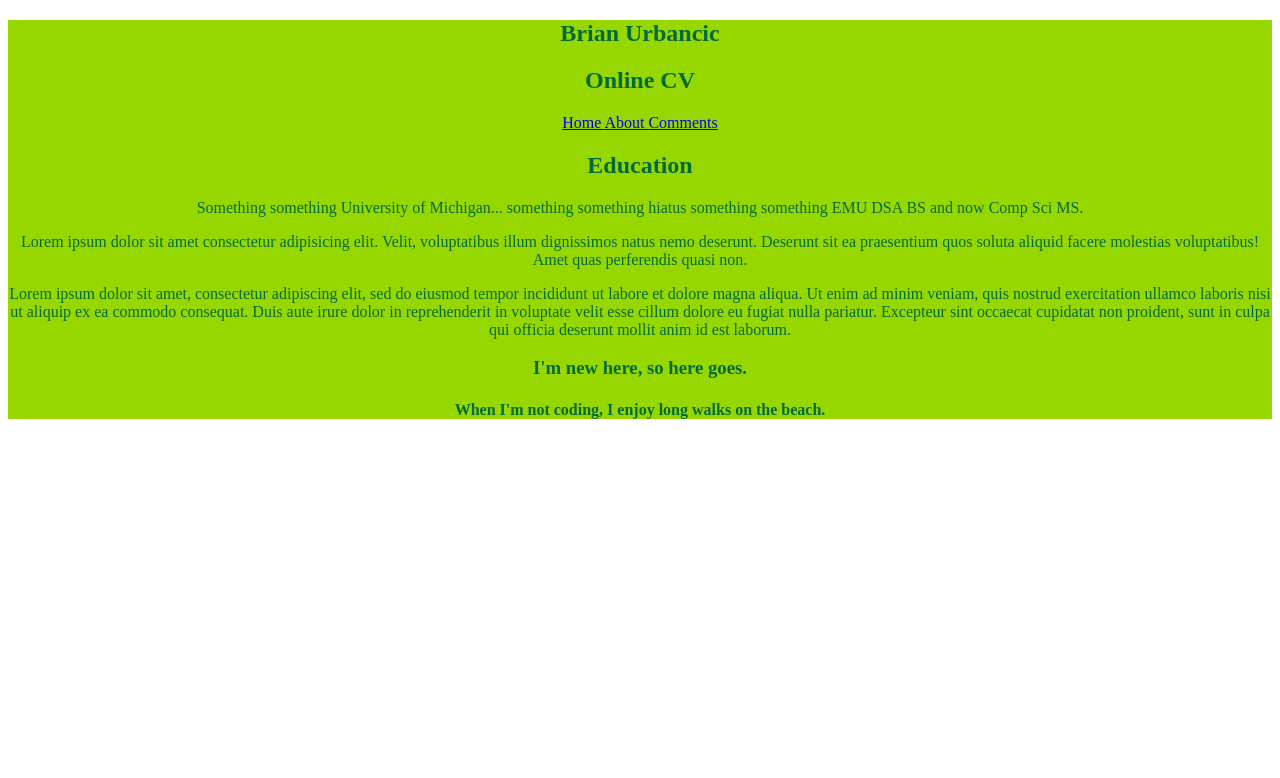
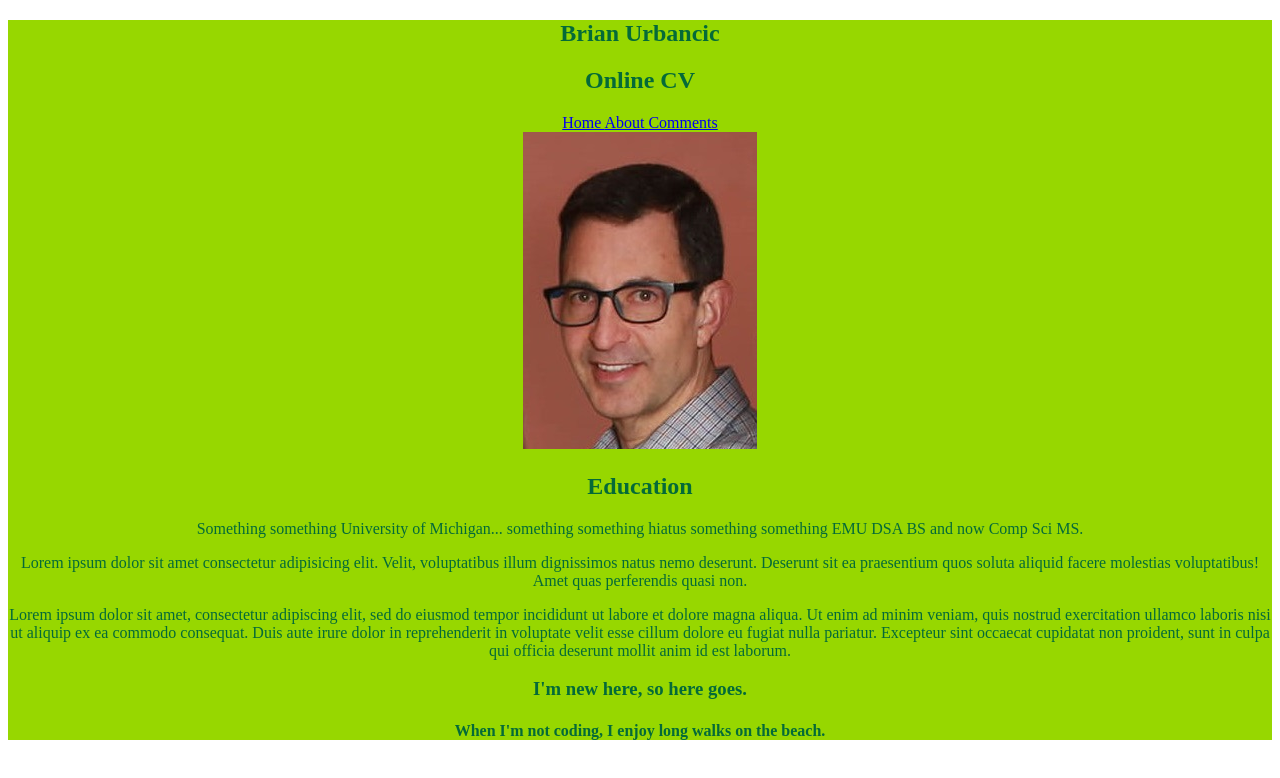
Before and after one commit to COSC631-2021Fall/profile-app-bpurbancic, a React (Create React App) app: page / in a window 1280 px wide. Shown: the top 778 px of the page. Built offline with nearby package versions, Linux system fonts and the light colour scheme.

Commit message:
updated App.js

```diff
--- a/src/App.js
+++ b/src/App.js
@@ -1,11 +1,13 @@
 import Navbar from './components/Navbar';
 import Education from './components/Education';
 import Hobbies from './components/Hobbies';
+import img from './images/pic.jpg';
 
 function App() {
     return (
       <div className='App'>
         <Navbar />
+        <img className='pic' src={img} alt='pic' />
         <div className='container'>
           <Education />
           <Hobbies />
```
